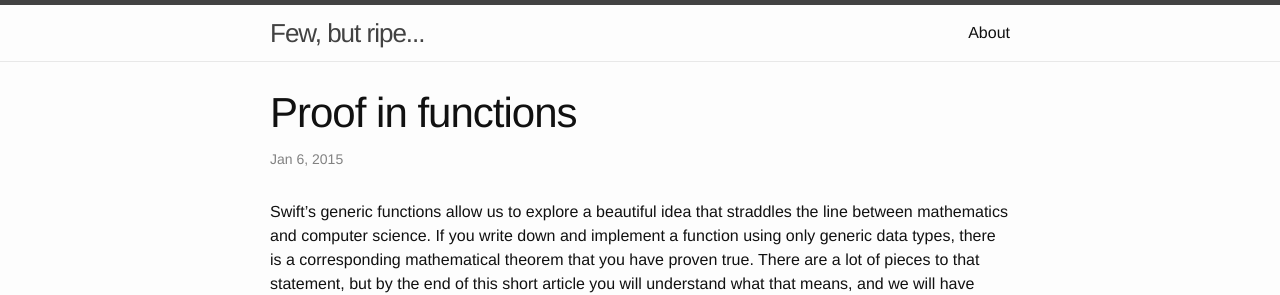
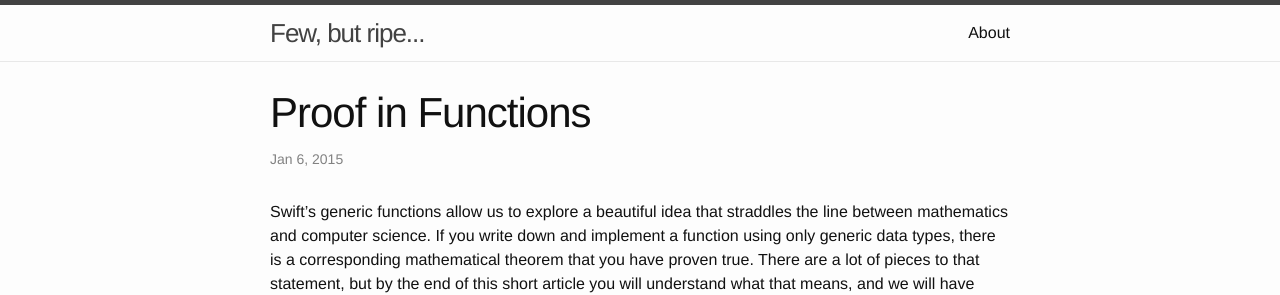
Before and after one commit to mbrandonw/mbrandonw.github.io, a Jekyll site: the page built from _posts/2015-01-06-proof-in-functions.markdown, in a window 1280 px wide and 900 px high. Shown: the top 295 px of the window. Built offline with Jekyll 4.4.1, drawn with Linux system fonts in a browser that asks for light colours; Markdown is read by kramdown in place of the engine named in the settings; formulas are drawn with MathJax 3.

Commit message:
Should probably capitalize.

```diff
--- a/_posts/2015-01-06-proof-in-functions.markdown
+++ b/_posts/2015-01-06-proof-in-functions.markdown
@@ -1,6 +1,6 @@
 ---
 layout: post
-title:  "Proof in functions"
+title:  "Proof in Functions"
 date:   2015-01-06
 categories: swift math
 ---
```
